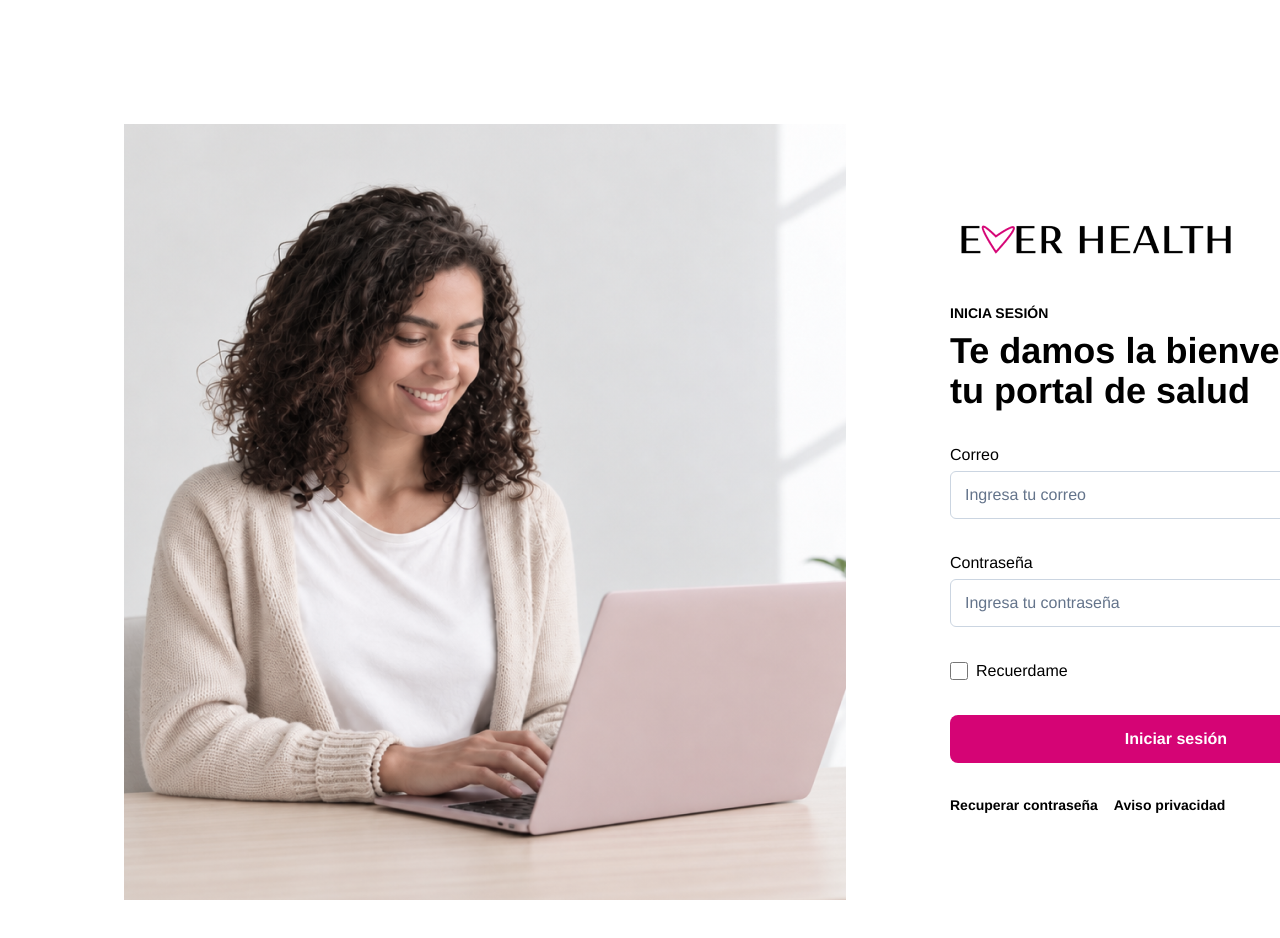
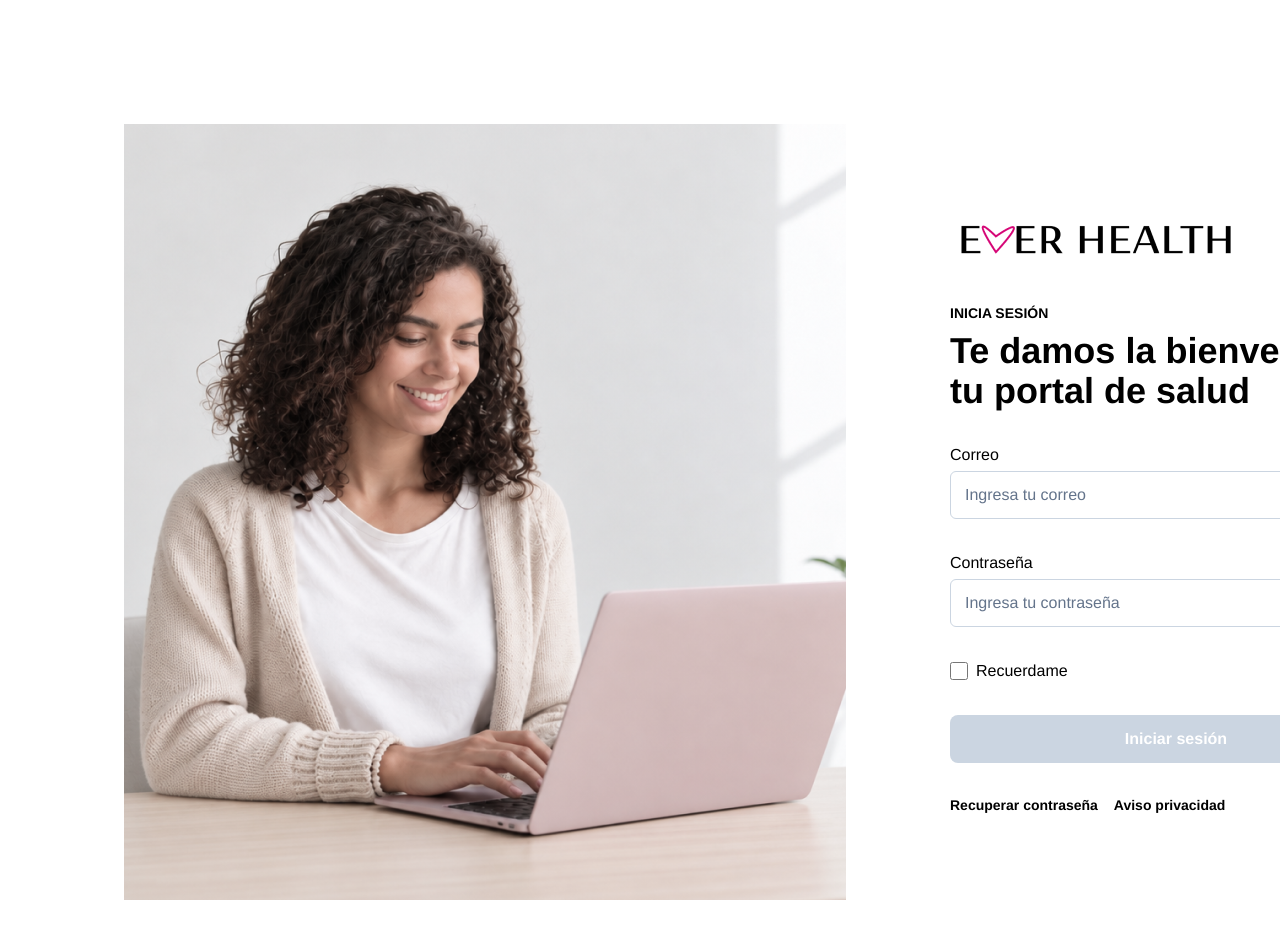
Before and after one commit to srcarlosdamian/everhealth, a React (Vite) app: page / in a window 1280 px wide. Shown: the top 938 px of the page. Built offline with nearby package versions, Linux system fonts and the light colour scheme.

Commit message:
feat: show gray disabled button state when inputs empty while allowing click to proceed

```diff
--- a/src/components/Login.tsx
+++ b/src/components/Login.tsx
@@ -17,6 +17,8 @@ export const Login: React.FC<LoginProps> = ({ onLogin }) => {
 
   const heroSrc = `${import.meta.env.BASE_URL}assets/login-hero.png`;
   const logoSrc = `${import.meta.env.BASE_URL}assets/logo.png`;
+
+  const isFilled = email.trim().length > 0 && password.trim().length > 0;
 
   return (
     <div className="min-h-screen w-full bg-white flex items-center justify-center">
@@ -106,10 +108,14 @@ export const Login: React.FC<LoginProps> = ({ onLogin }) => {
               </label>
             </div>
 
-            {/* Button: Iniciar sesión (452 x 48, Pink/Pink-700 #d50475) */}
+            {/* Button: Iniciar sesión (452 x 48, Pink/Pink-700 when filled, gray #cbd5e1 when empty) */}
             <button
               type="submit"
-              className="w-full h-[48px] bg-[#d50475] hover:bg-[#b80364] active:bg-[#9d174d] text-white text-[16px] leading-[24px] font-bold rounded-[8px] transition-colors flex items-center justify-center mb-[32px] cursor-pointer"
+              className={`w-full h-[48px] text-[16px] leading-[24px] font-bold rounded-[8px] transition-colors flex items-center justify-center mb-[32px] cursor-pointer ${
+                isFilled
+                  ? 'bg-[#d50475] hover:bg-[#b80364] active:bg-[#9d174d] text-white'
+                  : 'bg-[#cbd5e1] hover:bg-[#94a3b8] text-white'
+              }`}
             >
               Iniciar sesión
             </button>
--- a/src/components/Onboarding.tsx
+++ b/src/components/Onboarding.tsx
@@ -40,6 +40,9 @@ export const Onboarding: React.FC<OnboardingProps> = ({
   const hasUppercase = password.length === 0 ? true : /[A-Z]/.test(password);
   const hasNumber = /\d/.test(password);
   const hasSpecial = /[@$!%*?&]/.test(password);
+
+  const isStep2Filled = email.trim().length > 0 && phone.trim().length > 0 && password.trim().length > 0;
+  const isStep3Filled = firstName.trim().length > 0 && lastName.trim().length > 0;
 
   return (
     <div className="min-h-screen w-full bg-white flex flex-col">
@@ -308,7 +311,11 @@ export const Onboarding: React.FC<OnboardingProps> = ({
                 </button>
                 <button
                   type="submit"
-                  className="h-[36px] px-[16px] rounded-[6px] bg-[#d50475] hover:bg-[#b80364] text-white text-[14px] leading-[20px] font-medium transition-colors cursor-pointer"
+                  className={`h-[36px] px-[16px] rounded-[6px] text-white text-[14px] leading-[20px] font-medium transition-colors cursor-pointer ${
+                    isStep2Filled
+                      ? 'bg-[#d50475] hover:bg-[#b80364]'
+                      : 'bg-[#cbd5e1] hover:bg-[#94a3b8]'
+                  }`}
                 >
                   Continuar
                 </button>
@@ -583,7 +590,11 @@ export const Onboarding: React.FC<OnboardingProps> = ({
                 </button>
                 <button
                   type="submit"
-                  className="h-[36px] px-[16px] rounded-[6px] bg-[#d50475] hover:bg-[#b80364] text-white text-[14px] leading-[20px] font-medium transition-colors cursor-pointer"
+                  className={`h-[36px] px-[16px] rounded-[6px] text-white text-[14px] leading-[20px] font-medium transition-colors cursor-pointer ${
+                    isStep3Filled
+                      ? 'bg-[#d50475] hover:bg-[#b80364]'
+                      : 'bg-[#cbd5e1] hover:bg-[#94a3b8]'
+                  }`}
                 >
                   Finalizar
                 </button>
```
